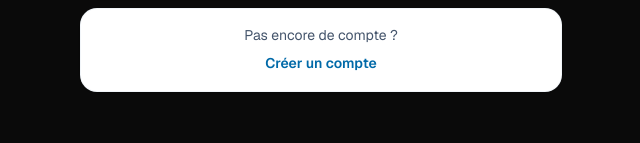
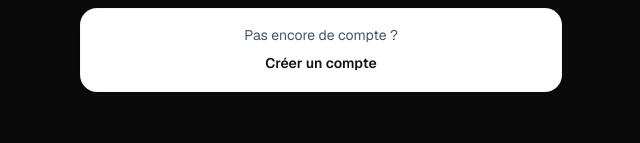
Before and after one commit to chamseddinekifeji13-coder/KIFPADEL, a Next.js app: page /fr/auth/sign-in in a window 1280 px wide. Shown: the part 349-492 px from the top of the page, without its empty margins (319-959 px from the left). Built offline with nearby package versions, Linux system fonts and the light colour scheme; no server answers.

Commit message:
style: update sign-in "Create Account" link color to near-black
Co-authored-by: KIFGED SOLUTION <223936151+chamseddinekifeji13-coder@users.noreply.github.com>

```diff
--- a/src/app/[locale]/auth/sign-in/page.tsx
+++ b/src/app/[locale]/auth/sign-in/page.tsx
@@ -91,7 +91,8 @@ export default async function SignInPage({ params, searchParams }: SignInPagePro
         <p className="text-sm text-slate-600">{dictionary.auth.createAccountHint}</p>
         <Link
           href={`/${locale}/auth/sign-up`}
-          className="mt-2 inline-block text-sm font-semibold text-sky-700"
+          className="mt-2 inline-block text-sm font-semibold"
+          style={{ color: "rgba(0, 0, 0, 0.93)" }}
         >
           {dictionary.auth.createAccountCta}
         </Link>
```
